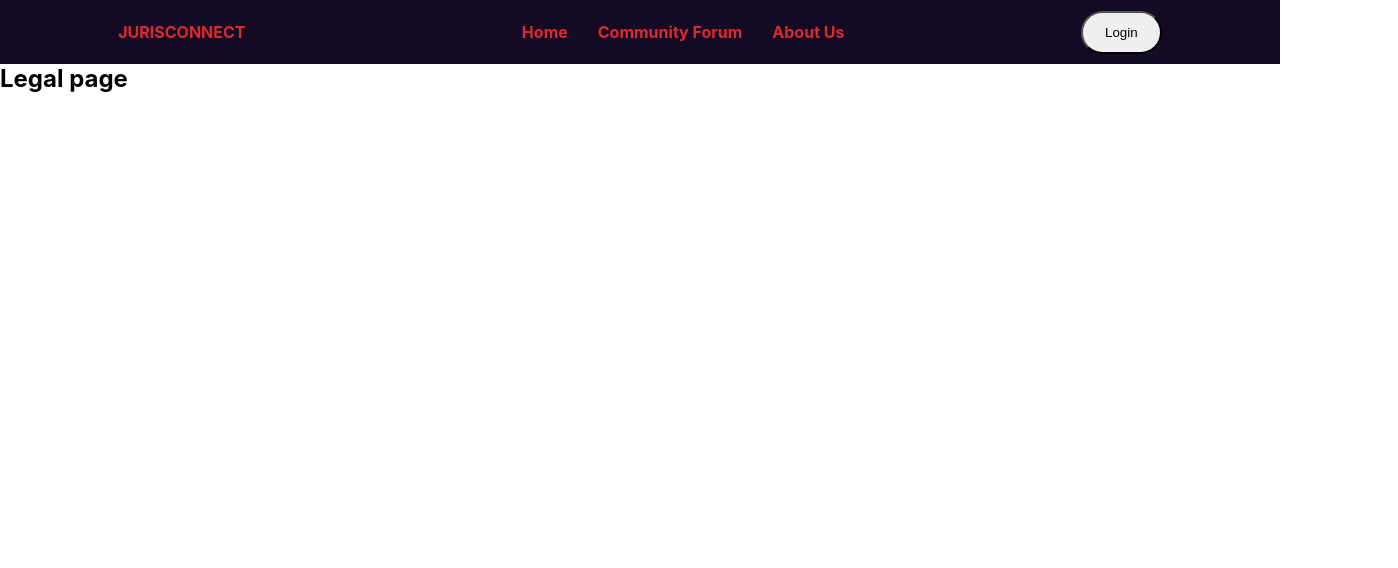
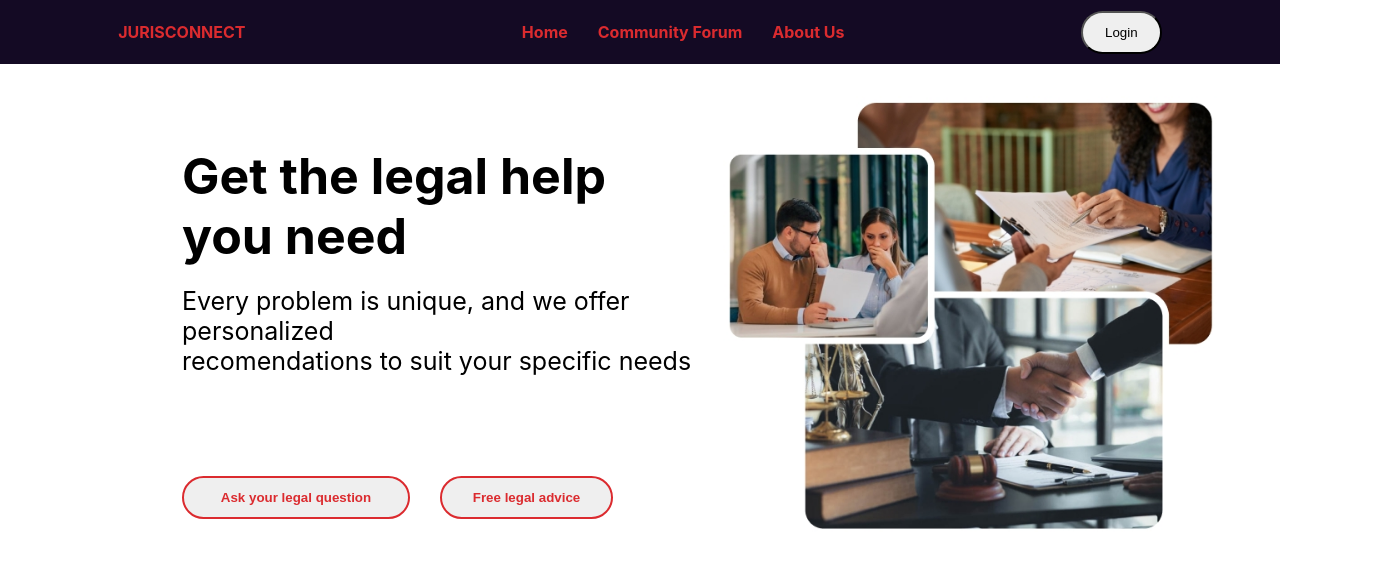
Before and after one commit to JayaruPerera/Juris_Connect, a React (Create React App) app in the folder juris_connect/: page /legalcon in a window 1280 px wide. Shown: the top 568 px of the page, 1398 px wide, since content can reach past the window. Built offline with nearby package versions, Linux system fonts and the light colour scheme.

Commit message:
legal consultion page button created

```diff
--- /dev/null
+++ b/juris_connect/src/pages/Legalcon.css
@@ -0,0 +1,58 @@
+
+.content {
+    display: flex;
+    justify-content: space-between;
+    padding: 2em;
+  }
+
+  .left {
+    flex: 1;
+    padding-right: 1em;
+    margin-left: 150px;
+    margin-top: 50px;
+  }
+  h1{
+    font-size: 5rem;
+    font-weight: bold;
+  }
+  p{
+    font-size: 2.5rem;
+    margin-top: 20px;
+  }
+
+  .right {
+    flex: 1;
+    text-align: right;
+  }
+
+  .right img {
+    max-width: 100%;
+    height: auto;
+    margin-right: 150px;
+    height: 450px;
+  }
+  .button-left {
+    width: 228px;
+    height: 43px;
+    border: 2px solid;
+    border-radius: 50px;
+    padding: 12px 15px 12px 15px;
+    gap: 10px;
+    color: #DB2B2F;
+    font-weight: bold;
+   margin-right: 15px;
+  }
+  .button-right{
+    width: 173px;
+    height: 43px;
+    border: 2px solid;
+    border-radius: 50px;
+    padding: 12px 15px 12px 15px;
+    gap: 10px;
+    color: #DB2B2F;
+    font-weight: bold;
+    margin-left: 15px;
+  }
+  .buttons{
+    margin-top: 100px;
+  }
--- a/juris_connect/src/pages/Legalcon.js
+++ b/juris_connect/src/pages/Legalcon.js
@@ -1,12 +1,25 @@
 import Navbar from '../components/Header/navbar'
+import "./Legalcon.css"
+import img1 from "../Assets/Legalcon.jpeg"
+
 
 export default function Legalcon(){
     return(
-        <>
-        <Navbar />
-        <h2>
-            Legal page
-        </h2>
-        </>
+        <div>
+      <Navbar />
+      <div className="content">
+        <div className="left">
+          <h1>Get the legal help <br/> you need</h1>
+          <p>Every problem is unique, and we offer personalized <br />recomendations to suit your specific needs</p>
+          <div className='buttons'>
+          <button className='button-left'>Ask your legal question</button>
+          <button className='button-right'>Free legal advice</button>
+          </div>
+        </div>
+        <div className="right">
+          <img src={img1} alt="Description" />
+        </div>
+      </div>
+    </div>
     )
 }
```
Also changed, not shown: juris_connect/src/Assets/Legalcon.jpeg (added).
